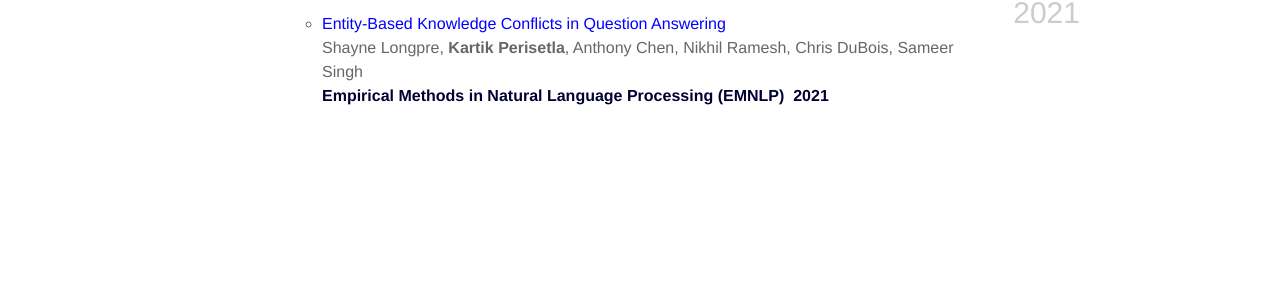
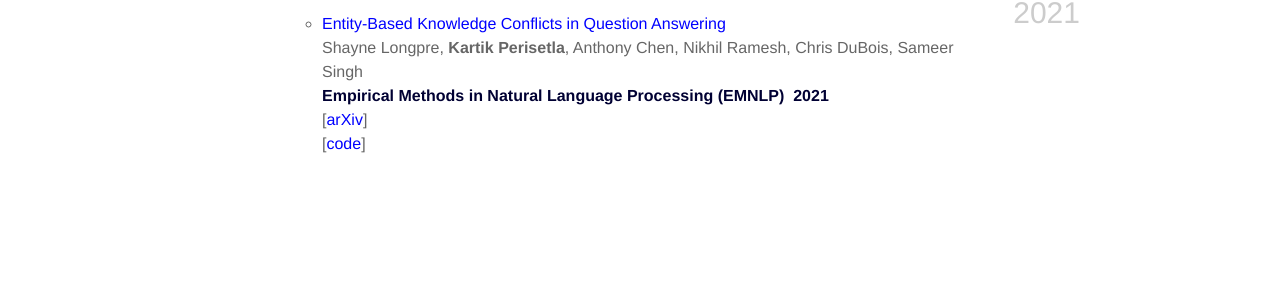
Before and after one commit to kartikperisetla/kartikperisetla.github.io, a Jekyll site: the page built from _pages/publications.md, in a window 1280 px wide. Shown: the part 195-498 px from the top of the page. Built offline with Jekyll 4.4.1, drawn with Linux system fonts in a browser that asks for light colours; nearby versions of some CDN libraries.

Commit message:
adding code link

```diff
--- a/_pages/publications.md
+++ b/_pages/publications.md
@@ -24,9 +24,12 @@ description:
 
       &nbsp;<b>2021</b>
     </span>
-  <!-- <span class="links">
+  <span class="links">
     [<a  style="color:blue" href="https://arxiv.org/abs/2109.05052" target="_blank">arXiv</a>]
-  </span> -->
+  </span>
+  <span class="links">
+    [<a  style="color:blue" href="https://github.com/apple/ml-knowledge-conflicts" target="_blank">code</a>]
+  </span>
 
 </div>
     </li>
```
